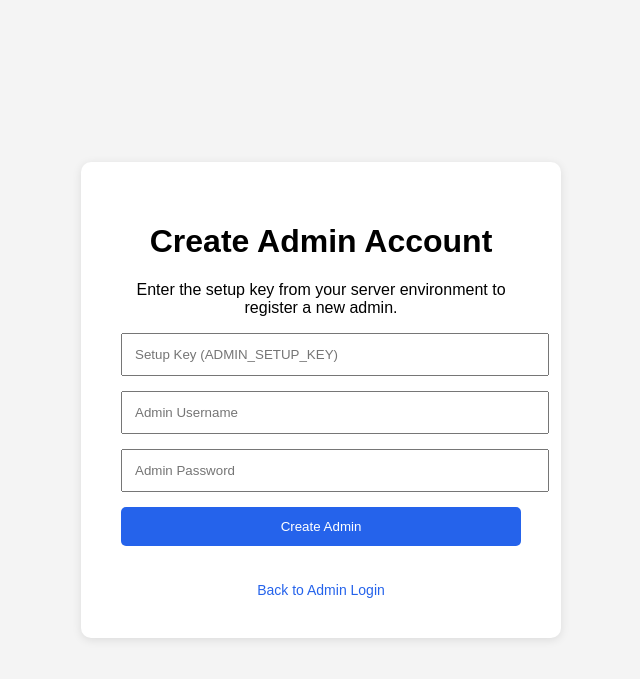
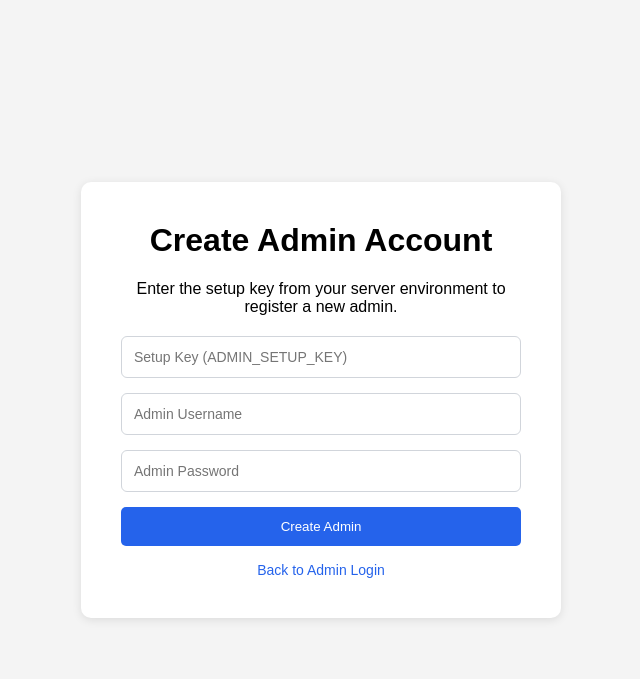
Before and after one commit to Juxnn02/LostAndFound, a Flask app: page /admin-register in a window 1280 px wide. Shown: the top 679 px of the page, without its empty margins (319-959 px from the left). Run offline with Flask 3, Linux system fonts and the light colour scheme.

Commit message:
Enhance Post model relationships with cascade delete and improve admin CSS for button layout and login form styling

```diff
--- a/models.py
+++ b/models.py
@@ -48,8 +48,8 @@ class Post(db.Model):
     image_url = db.Column(db.String(500))
     is_claimed = db.Column(db.Boolean, default=False)
 
-    reports = db.relationship('Report', backref='post')
-    messages = db.relationship('Message', backref='post')
+    reports = db.relationship('Report', backref='post', cascade="all, delete-orphan")
+    messages = db.relationship('Message', backref='post', cascade="all, delete-orphan")
 
 class Message(db.Model):
     __tablename__ = 'message'
--- a/static/admin.css
+++ b/static/admin.css
@@ -101,12 +101,18 @@ button {
     padding: 8px 14px;
     border-radius: 5px;
     cursor: pointer;
-    margin-bottom: 20px;
+    margin-bottom: 6px;
     margin-right: 5px;
 }
 
 button:hover {
     background-color: #1d4ed8;
+}
+
+table td button {
+    display: block;
+    margin: 3px 0;
+    width: 100%;
 }
 
 /* ADMIN LOGIN */
@@ -130,15 +136,34 @@ button:hover {
     box-shadow: 0 2px 10px rgba(0, 0, 0, 0.1);
 }
 
+.admin-login-card h1 {
+    margin-top: 0;
+}
+
+.admin-login-card p {
+    margin-bottom: 20px;
+}
+
+.admin-login-card form {
+    display: flex;
+    flex-direction: column;
+    align-items: stretch;
+}
+
 .admin-login-card input {
     width: 100%;
     padding: 12px;
     margin-bottom: 15px;
+    box-sizing: border-box;
+    border: 1px solid #d1d5db;
+    border-radius: 6px;
+    font-size: 14px;
 }
 
 .admin-login-card button {
     width: 100%;
     padding: 12px;
+    margin-bottom: 0;
 }
 
 .error-message {
```
